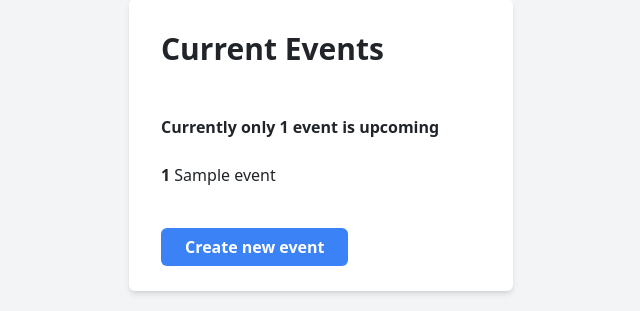
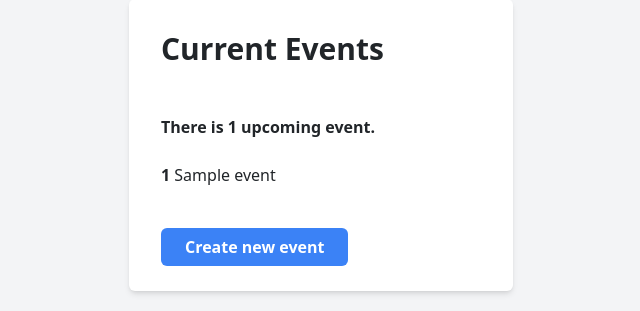
Before and after one commit to sultanmehedimasud/buaic, a Flask app: template templates/events/list.html in a window 1280 px wide. Shown: the part 121-432 px from the top of the page, without its empty margins (319-959 px from the left). Run offline with Flask 3, Linux system fonts and the light colour scheme; a user stored in the database is signed in; tables that the repository leaves empty hold one stand-in row (values such as "Sample post"); the template is opened without the code that fills it: most values are stand-ins (such as "Sample title", 1, 10 or a date in 2020); style sheets or scripts are compiled from the project's sources; some libraries are stand-ins or nearby versions.

Commit message:
Update list.html

```diff
--- a/templates/events/list.html
+++ b/templates/events/list.html
@@ -1,28 +1,37 @@
-{% extends 'base.html' %}
-{% block title %}Events{% endblock %}
-{% block content %}
+{% extends 'base.html' %} {% block title %}Events{% endblock %} {% block content
+%}
 <div class="container mx-auto mt-8 flex justify-center items-center">
   <div class="bg-white p-8 shadow-md rounded-md w-96">
     <h1 class="text-3xl font-bold mb-6">Current Events</h1>
 
-    <br>{% if total_events < 2 %}
-    <p><b>Currently only {{ total_events }} event is upcoming</b></p>
+    <br />
+    <strong>
+    {% if total_events == 0 %}
+    <p>No events found.</p>
+    {% elif total_events == 1 %}
+    <p>There is 1 upcoming event.</p>
     {% else %}
-        <p><b>Currently {{ total_events }} events are upcoming</b></p>
+    <p>There are {{ total_events }} upcoming events.</p>
     {% endif %}
-
-    <br>
+    </strong>
+    <br />
     <ul>
       {% for event in events %}
       <li>
-                <b>{{ loop.index }}</b> <a href="{{url_for('event.show', event_id=event.id)}}">{{event.title}}</a>
+        <b>{{ loop.index }}</b>
+        <a href="{{url_for('event.show', event_id=event.id)}}"
+          >{{event.title}}</a
+        >
       </li>
-        {% else %}
-            <li>No events found.</li>
+
       {% endfor %}
-        <br><br>
+      <br /><br />
       <li>
-            <a href="{{url_for('event.create')}}" class="bg-blue-500 text-white font-bold py-2 px-4 rounded">Create new event</a>
+        <a
+          href="{{url_for('event.create')}}"
+          class="bg-blue-500 text-white font-bold py-2 px-4 rounded"
+          >Create new event</a
+        >
       </li>
     </ul>
   </div>
```
Lines whose indentation alone changed are shown as unchanged.
